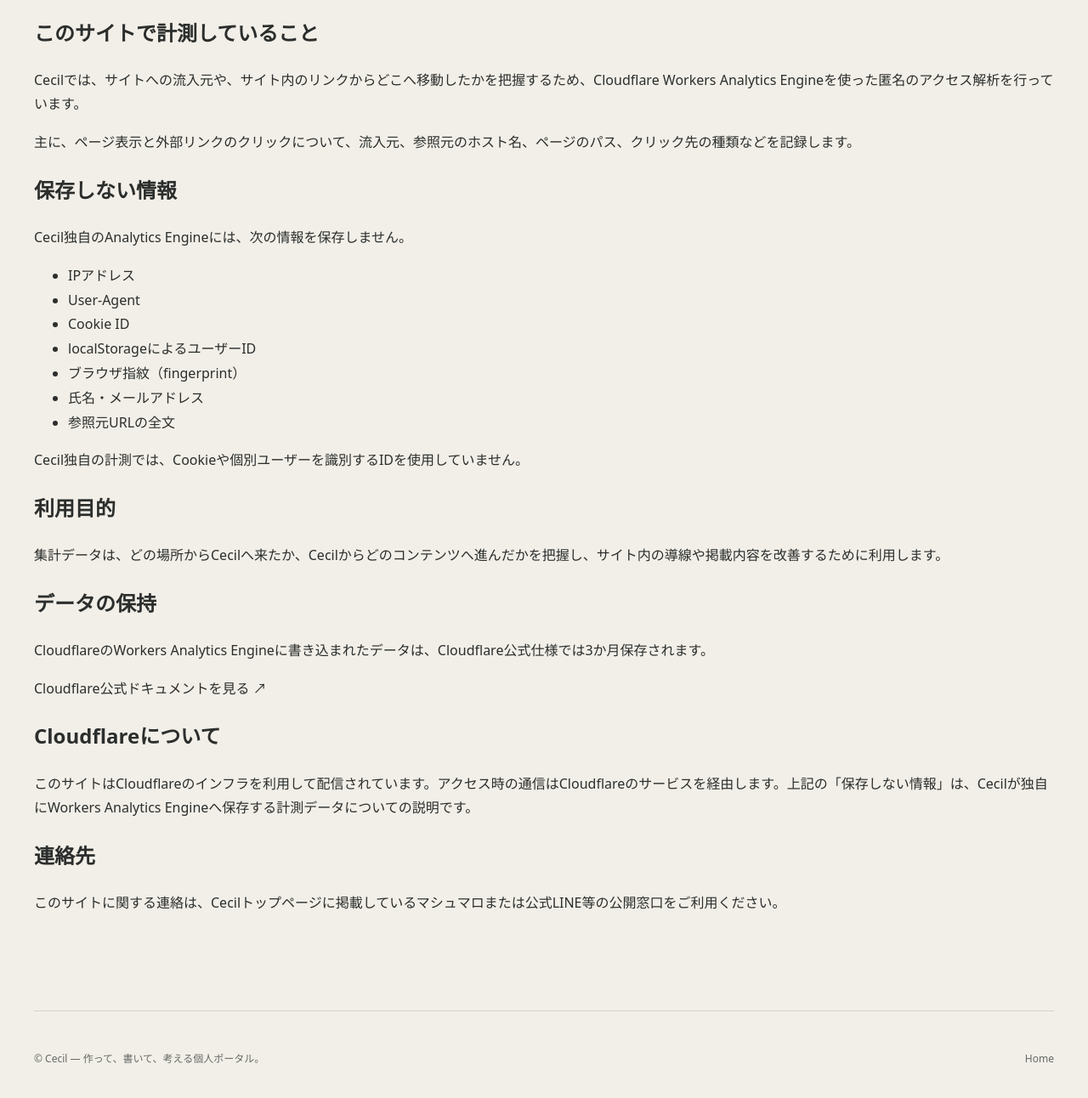
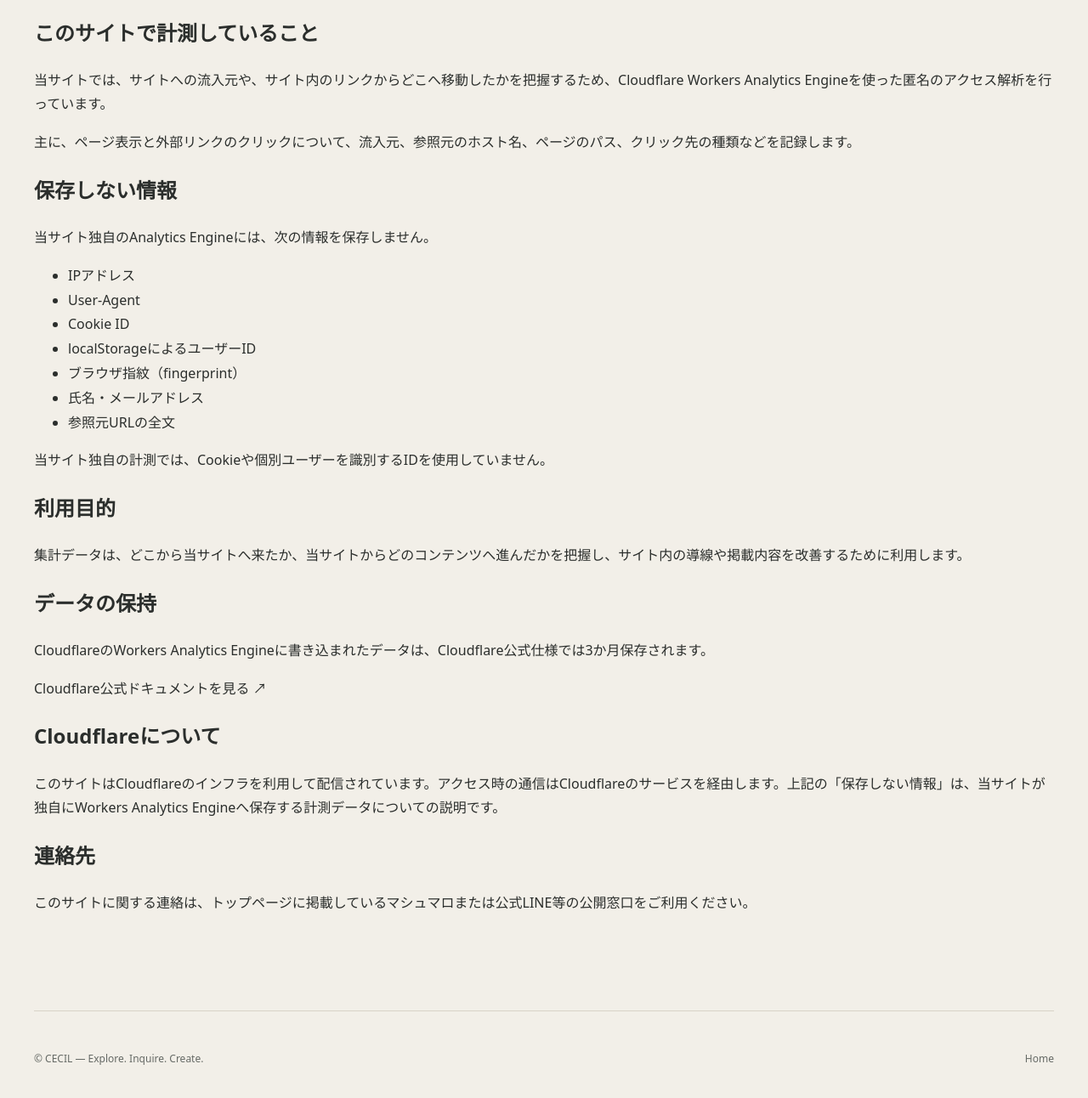
Before and after one commit to ha-rookie/cecil-hub, a website: page public/privacy.html in a window 1280 px wide. Shown: the part 232-1524 px from the top of the page at 85% size. Drawn offline with Linux system fonts and the light colour scheme.

Commit message:
copy: use site and operator language in privacy

```diff
--- a/public/privacy.html
+++ b/public/privacy.html
@@ -4,7 +4,7 @@
   <meta charset="utf-8">
   <meta name="viewport" content="width=device-width, initial-scale=1">
   <meta name="color-scheme" content="light dark">
-  <meta name="description" content="Cecilのアクセス解析とプライバシーに関する方針です。">
+  <meta name="description" content="当サイトのアクセス解析とプライバシーに関する方針です。">
   <meta name="robots" content="noindex,follow">
   <title>Privacy — Cecil</title>
   <link rel="canonical" href="https://cecil-hub.ha-rookie.workers.dev/privacy.html">
@@ -15,7 +15,7 @@
 <body>
   <div class="page-shell">
     <header class="site-header wrap">
-      <a class="brand" href="./" aria-label="Cecil ホーム">Cecil</a>
+      <a class="brand" href="./" aria-label="CECIL ホーム">CECIL</a>
       <nav class="nav" aria-label="Privacyページメニュー">
         <a href="./">Home</a>
         <button class="theme-toggle" id="themeToggle" type="button" aria-label="表示テーマを切り替える">
@@ -32,11 +32,11 @@
         <p class="privacy-updated">更新日：2026年9月21日</p>
 
         <h2>このサイトで計測していること</h2>
-        <p>Cecilでは、サイトへの流入元や、サイト内のリンクからどこへ移動したかを把握するため、Cloudflare Workers Analytics Engineを使った匿名のアクセス解析を行っています。</p>
+        <p>当サイトでは、サイトへの流入元や、サイト内のリンクからどこへ移動したかを把握するため、Cloudflare Workers Analytics Engineを使った匿名のアクセス解析を行っています。</p>
         <p>主に、ページ表示と外部リンクのクリックについて、流入元、参照元のホスト名、ページのパス、クリック先の種類などを記録します。</p>
 
         <h2>保存しない情報</h2>
-        <p>Cecil独自のAnalytics Engineには、次の情報を保存しません。</p>
+        <p>当サイト独自のAnalytics Engineには、次の情報を保存しません。</p>
         <ul>
           <li>IPアドレス</li>
           <li>User-Agent</li>
@@ -46,25 +46,25 @@
           <li>氏名・メールアドレス</li>
           <li>参照元URLの全文</li>
         </ul>
-        <p>Cecil独自の計測では、Cookieや個別ユーザーを識別するIDを使用していません。</p>
+        <p>当サイト独自の計測では、Cookieや個別ユーザーを識別するIDを使用していません。</p>
 
         <h2>利用目的</h2>
-        <p>集計データは、どの場所からCecilへ来たか、Cecilからどのコンテンツへ進んだかを把握し、サイト内の導線や掲載内容を改善するために利用します。</p>
+        <p>集計データは、どこから当サイトへ来たか、当サイトからどのコンテンツへ進んだかを把握し、サイト内の導線や掲載内容を改善するために利用します。</p>
 
         <h2>データの保持</h2>
         <p>CloudflareのWorkers Analytics Engineに書き込まれたデータは、Cloudflare公式仕様では3か月保存されます。</p>
         <p><a class="section-link" href="https://developers.cloudflare.com/analytics/analytics-engine/limits/#data-retention" target="_blank" rel="noopener">Cloudflare公式ドキュメントを見る ↗</a></p>
 
         <h2>Cloudflareについて</h2>
-        <p>このサイトはCloudflareのインフラを利用して配信されています。アクセス時の通信はCloudflareのサービスを経由します。上記の「保存しない情報」は、Cecilが独自にWorkers Analytics Engineへ保存する計測データについての説明です。</p>
+        <p>このサイトはCloudflareのインフラを利用して配信されています。アクセス時の通信はCloudflareのサービスを経由します。上記の「保存しない情報」は、当サイトが独自にWorkers Analytics Engineへ保存する計測データについての説明です。</p>
 
         <h2>連絡先</h2>
-        <p>このサイトに関する連絡は、Cecilトップページに掲載しているマシュマロまたは公式LINE等の公開窓口をご利用ください。</p>
+        <p>このサイトに関する連絡は、トップページに掲載しているマシュマロまたは公式LINE等の公開窓口をご利用ください。</p>
       </section>
     </main>
 
     <footer class="footer wrap">
-      <p>© Cecil — 作って、書いて、考える個人ポータル。</p>
+      <p>© CECIL — Explore. Inquire. Create.</p>
       <a href="./">Home</a>
     </footer>
   </div>
```
